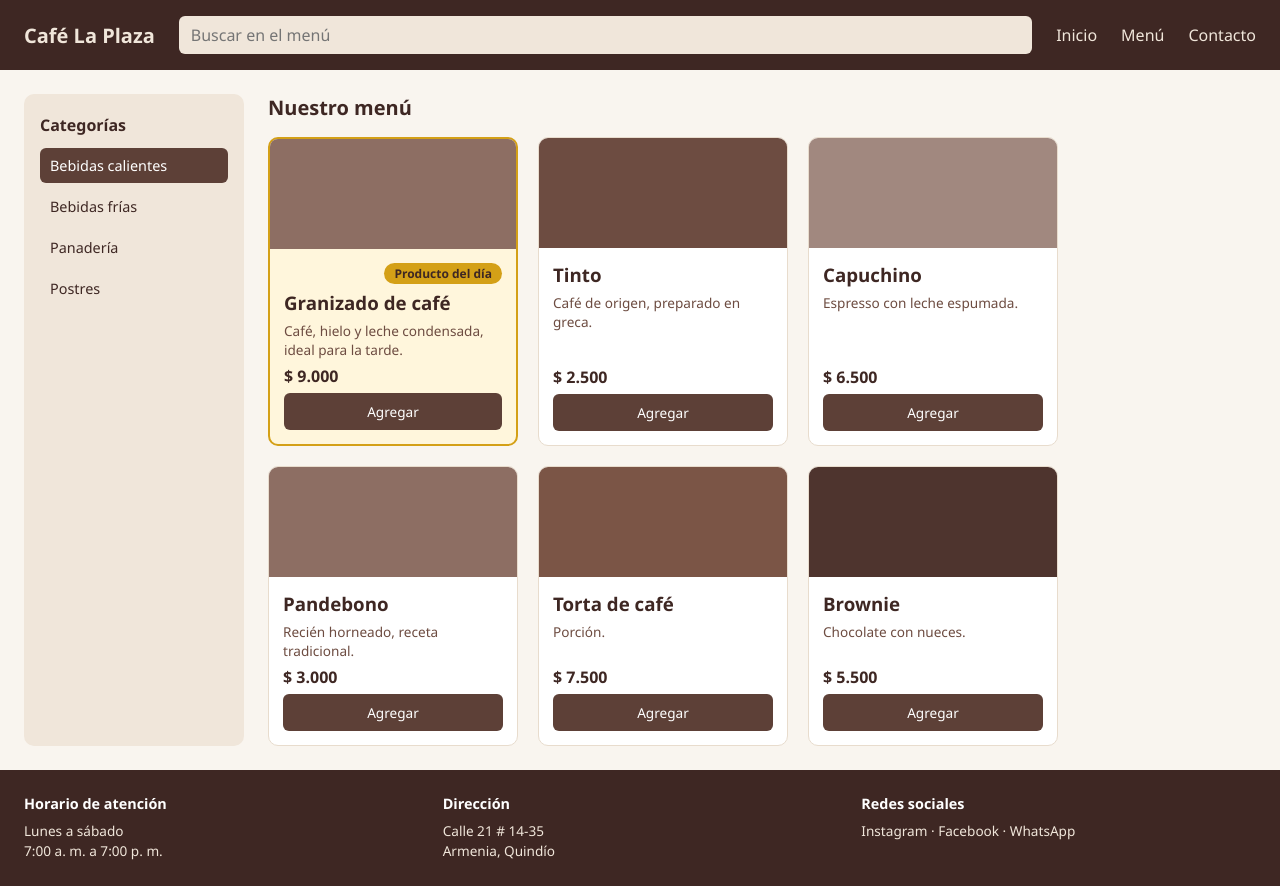
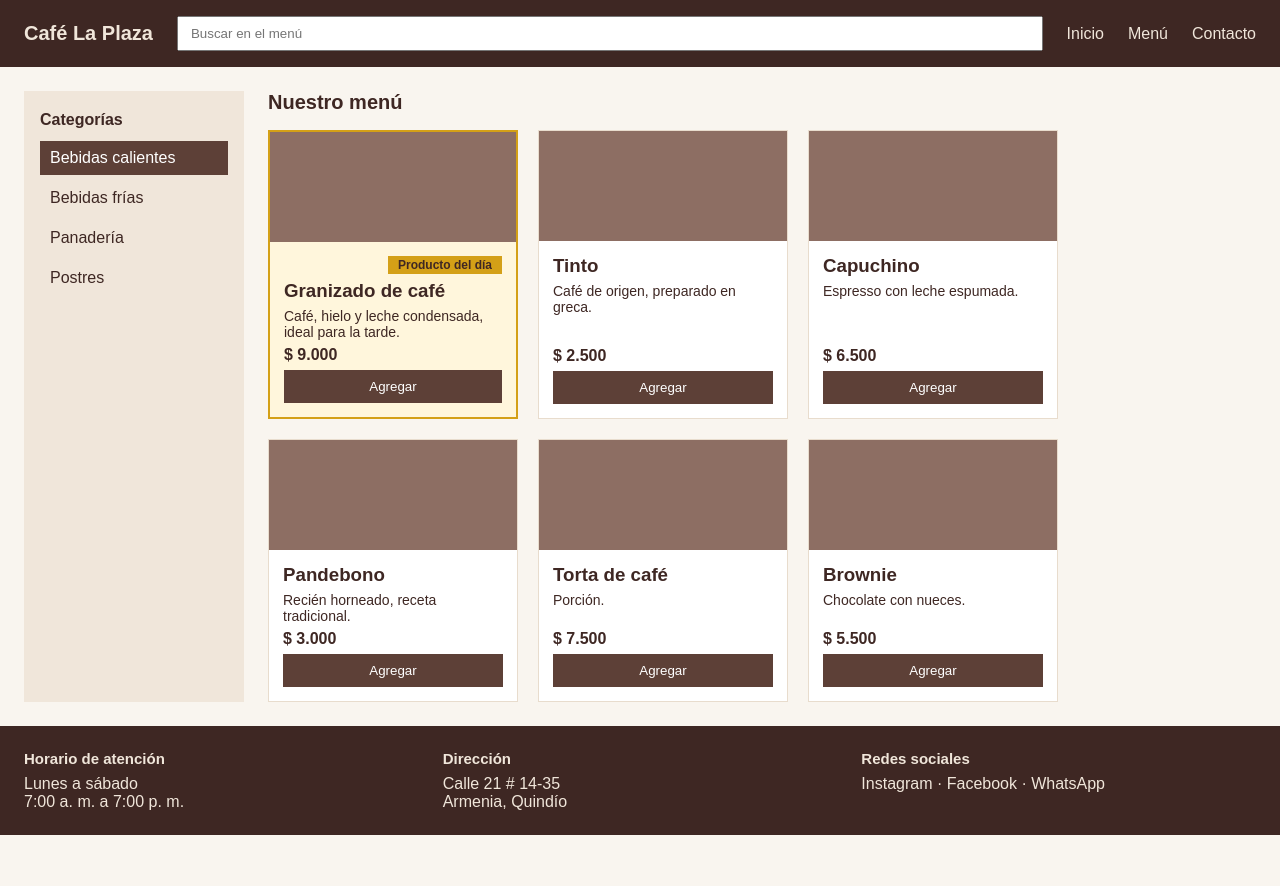
Before and after one commit to mgv18/Pagina-de-Cafeteria-flebox, a plain HTML site: page index.html in a window 1280 px wide. After the commit the page ends 835 px from the top, so only its background shows below. Drawn offline with Linux system fonts and the light colour scheme.

Commit message:
Refactor CSS styles for consistency and clarity

```diff
--- a/styles.css
+++ b/styles.css
@@ -2,53 +2,48 @@
 * { box-sizing: border-box; margin: 0; padding: 0; }
 
 body {
-  display: flex;                 /* contenedor flex 1: página completa */
+  display: flex;
   flex-direction: column;
   min-height: 100vh;
-  font-family: "Segoe UI", system-ui, sans-serif;
+  font-family: Arial, sans-serif;
   background: #f9f5ef;
   color: #3e2723;
 }
 
-a { color: inherit; text-decoration: none; }
+a { text-decoration: none; }
 ul { list-style: none; }
 
 /* ---------- 1. Encabezado ---------- */
 .encabezado {
-  display: flex;                 /* contenedor flex 2 */
-  justify-content: space-between; /* logo a la izquierda, menú a la derecha */
-  align-items: center;           /* centrado vertical */
+  display: flex;
+  justify-content: space-between;
+  align-items: center;
   gap: 24px;
   padding: 16px 24px;
   background: #3e2723;
+}
+
+.logo {
+  font-size: 20px;
+  font-weight: bold;
   color: #f0e6da;
 }
 
-.logo { font-size: 1.25rem; font-weight: 700; }
+.buscador {
+  flex: 1;
+  padding: 8px 12px;
+}
 
 .menu-nav {
-  display: flex;                 /* contenedor flex 3 */
-  gap: 24px;                     /* separación uniforme entre enlaces */
+  display: flex;
+  gap: 24px;
 }
 
-.menu-nav a:hover,
-.menu-nav a:focus-visible { text-decoration: underline; }
-
-/* Reto: buscador que ocupa todo el espacio libre entre logo y menú */
-.buscador {
-  flex: 1;
-  min-width: 0;
-  padding: 8px 12px;
-  border: 0;
-  border-radius: 6px;
-  background: #f0e6da;
-  color: #3e2723;
-  font: inherit;
-}
+.menu-nav a { color: #f0e6da; }
 
 /* ---------- Contenido: barra lateral + productos ---------- */
 .contenido {
-  display: flex;                 /* contenedor flex 4 */
+  display: flex;
   flex: 1;
   gap: 24px;
   padding: 24px;
@@ -56,16 +51,18 @@ ul { list-style: none; }
 
 /* ---------- 2. Barra lateral ---------- */
 .barra-lateral {
-  flex: 0 0 220px;               /* ancho fijo de 220px */
+  flex: 0 0 220px;
   padding: 20px 16px;
   background: #f0e6da;
-  border-radius: 10px;
 }
 
-.barra-lateral h2 { font-size: 1rem; margin-bottom: 12px; }
+.barra-lateral h2 {
+  font-size: 16px;
+  margin-bottom: 12px;
+}
 
 .categorias {
-  display: flex;                 /* contenedor flex 5 */
+  display: flex;
   flex-direction: column;
   gap: 6px;
 }
@@ -73,100 +70,81 @@ ul { list-style: none; }
 .categorias a {
   display: block;
   padding: 8px 10px;
-  border-radius: 6px;
-  font-size: 0.9rem;
+  color: #3e2723;
 }
 
-.categorias a:hover,
-.categorias a:focus-visible { background: #e3d3c1; }
-
-.categorias a.activa { background: #5d4037; color: #fff; }
+.categorias a.activa {
+  background: #5d4037;
+  color: white;
+}
 
 /* ---------- 3. Sección de productos ---------- */
-.principal { flex: 1; min-width: 0; } /* ocupa todo el espacio junto a la barra */
+.principal { flex: 1; }
 
-.principal h1 { font-size: 1.25rem; margin-bottom: 16px; }
+.principal h1 {
+  font-size: 20px;
+  margin-bottom: 16px;
+}
 
 .productos {
-  display: flex;                 /* contenedor flex 6 */
-  flex-wrap: wrap;               /* pasan a la siguiente línea si no caben */
-  gap: 20px;                     /* separación uniforme */
+  display: flex;
+  flex-wrap: wrap;
+  gap: 20px;
 }
 
 .tarjeta {
-  display: flex;                 /* contenedor flex 7 */
+  display: flex;
   flex-direction: column;
   width: 250px;
-  max-width: 100%;
-  background: #fff;
+  background: white;
   border: 1px solid #e8dccd;
-  border-radius: 10px;
-  overflow: hidden;
 }
 
-.tarjeta-imagen { height: 110px;
-    background: #8d6e63;
+.tarjeta-imagen {
+  height: 110px;
+  background: #8d6e63;
 }
 
 .tarjeta-cuerpo {
-  display: flex;                 /* contenedor flex 8 */
+  display: flex;
   flex-direction: column;
-  flex: 1;                       /* la tarjeta rellena toda su altura */
+  flex: 1;
   gap: 6px;
   padding: 14px;
 }
 
 .tarjeta-cuerpo p {
-  flex: 1;                       /* empuja precio y botón hacia abajo */
-  font-size: 0.85rem;
-  color: #6d4c41;
+  flex: 1;
+  font-size: 14px;
 }
 
-.precio { font-weight: 700; }
+.precio { font-weight: bold; }
 
 .tarjeta button {
   padding: 9px;
-  border: 0;
-  border-radius: 6px;
+  border: none;
   background: #5d4037;
-  color: #fff;
-  font: inherit;
-  font-size: 0.85rem;
-  cursor: pointer;
+  color: white;
 }
-
-.tarjeta button:hover,
-.tarjeta button:focus-visible { background: #3e2723; }
-
-/* Colores de los bloques de imagen */
-.color-tinto     { background: #6d4c41; }
-.color-capuchino { background: #a1887f; }
-.color-pandebono { background: #e0b36a; }
-.color-granizado { background: #8d6e63; }
-.color-torta     { background: #7b5546; }
-.color-brownie   { background: #4e342e; }
 
 /* ---------- 4. Producto del día ---------- */
 .producto-dia {
-  order: -1;                     /* se muestra primero, sigue 4.º en el HTML */
+  order: -1;
   background: #fff6dc;
   border: 2px solid #d4a017;
 }
 
-/* Reto: etiqueta a la derecha sin afectar al resto del contenido */
 .etiqueta {
   align-self: flex-end;
   padding: 2px 10px;
-  border-radius: 999px;
   background: #d4a017;
-  color: #3e2723;
-  font-size: 0.75rem;
-  font-weight: 700;
+  font-size: 12px;
+  font-weight: bold;
 }
 
 /* ---------- 5. Pie de página ---------- */
 .pie {
-  display: flex;                 /* contenedor flex 9 */
+  display: flex;
   gap: 24px;
   padding: 24px;
   background: #3e2723;
@@ -174,10 +152,11 @@ ul { list-style: none; }
 }
 
 .pie-columna {
-  flex: 1;                       /* flex: 1 => flex-basis 0: mismo ancho siempre */
-  min-width: 0;
-  overflow-wrap: anywhere;       /* el texto largo no ensancha la columna */
+  flex: 1;
+  overflow-wrap: anywhere;
 }
 
-.pie-columna h2 { font-size: 0.9rem; color: #fff; margin-bottom: 8px; }
-.pie-columna p { font-size: 0.85rem; line-height: 1.5; }
+.pie-columna h2 {
+  font-size: 15px;
+  margin-bottom: 8px;
+}
```
